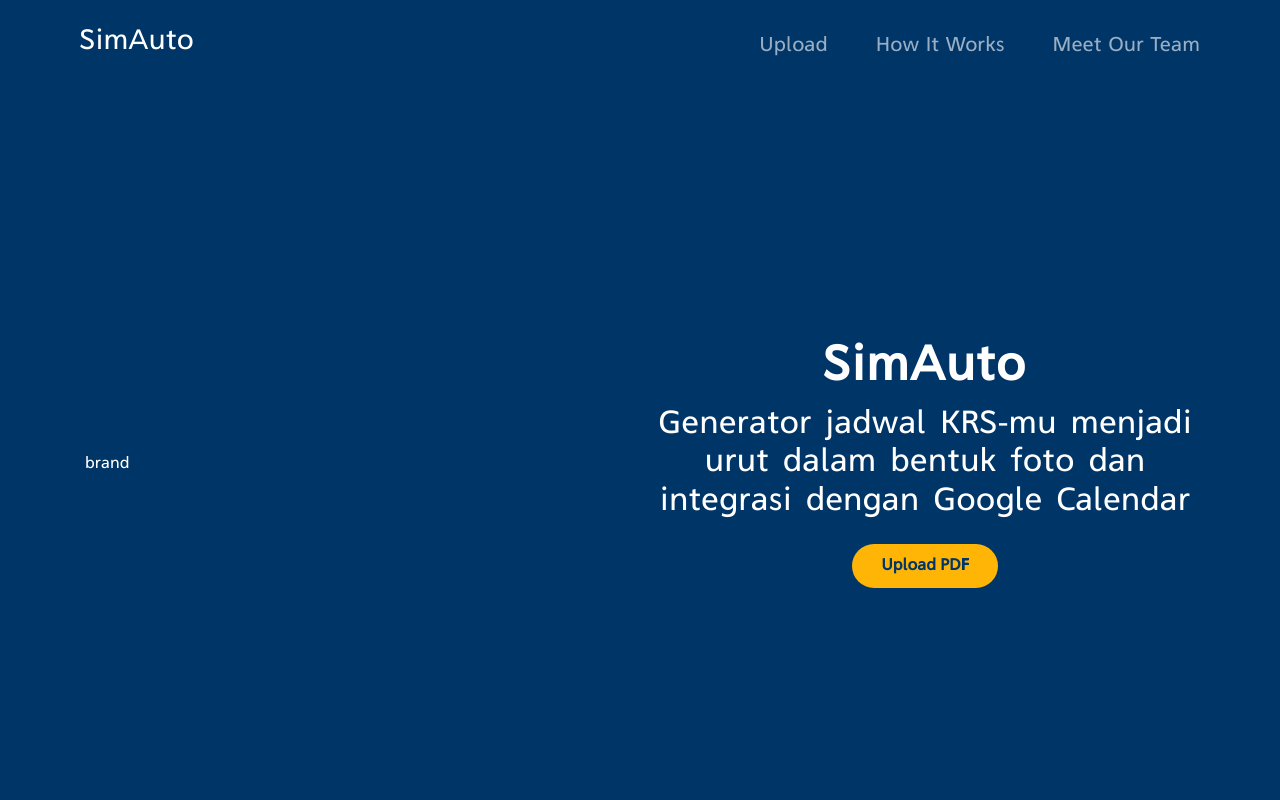
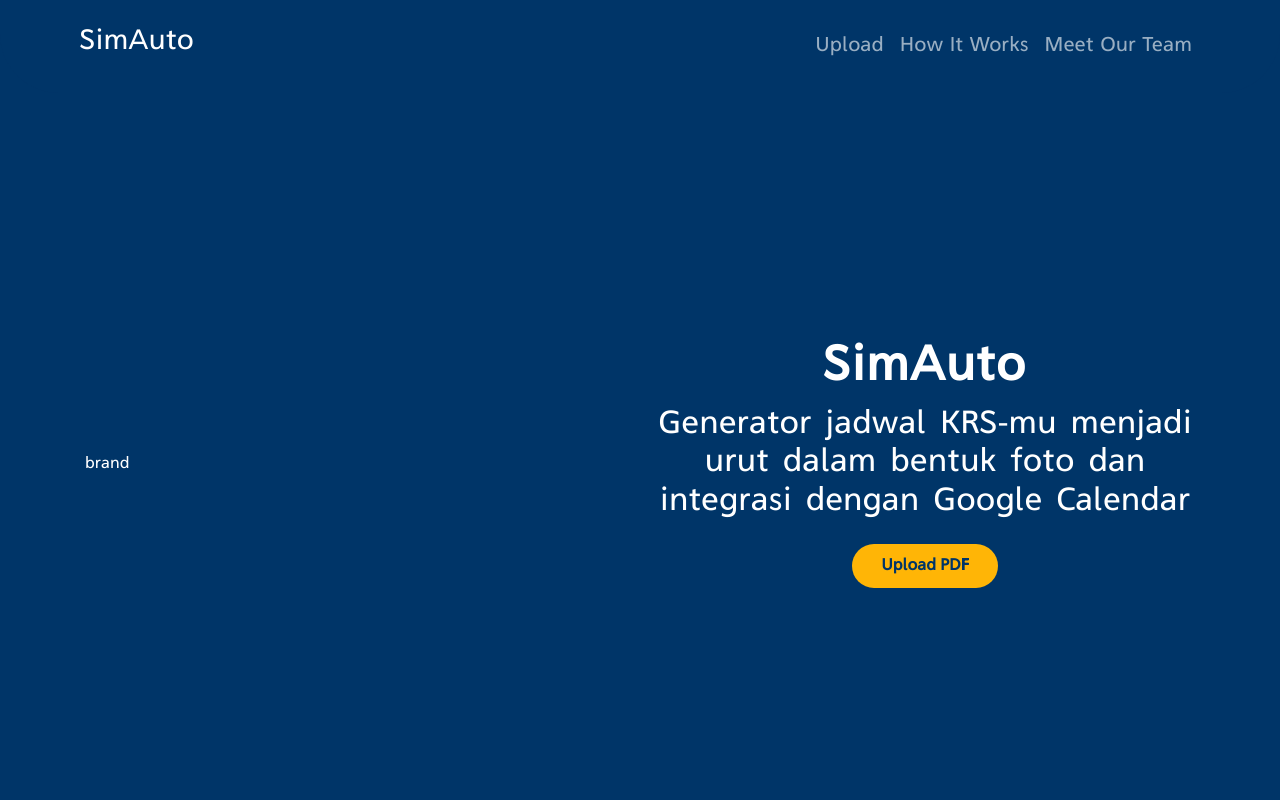
Before and after one commit to fearhunt/simauto, a Nuxt app: page / in a window 1280 px wide. Shown: the top 800 px of the page. Built offline with nearby package versions, Linux system fonts and the light colour scheme.

Commit message:
relative positioning

```diff
--- a/assets/scss/components/_navbar.scss
+++ b/assets/scss/components/_navbar.scss
@@ -6,7 +6,8 @@
     color: white;
   }
 
-  .simauto-nav-link {
+  .nav-item {
+    .nav-link {
       font-size: 1.25rem;
       color: white;
       opacity: 0.6;
@@ -18,8 +19,14 @@
         opacity: 1;
       }
 
+      &:focus {
+        outline: 0;
+        color: inherit;
+      }
+
       &:not(:last-child) {
         margin-right: 3rem;
       }
     }
   }
+}
--- a/components/navigations/Navbar.vue
+++ b/components/navigations/Navbar.vue
@@ -10,9 +10,9 @@
 
     <b-collapse id="nav-menu-collapse" is-nav>
       <b-navbar-nav class="ml-auto">
-        <a href="#" class="simauto-nav-link">Upload</a>
-        <a href="#how-it-works" class="simauto-nav-link">How It Works</a>
-        <a href="#our-team" class="simauto-nav-link">Meet Our Team</a>
+        <b-nav-item href="#introduction">Upload</b-nav-item>
+        <b-nav-item href="#how-it-works">How It Works</b-nav-item>
+        <b-nav-item href="#our-team">Meet Our Team</b-nav-item>
       </b-navbar-nav>
     </b-collapse>
   </b-navbar>
--- a/layouts/default.vue
+++ b/layouts/default.vue
@@ -5,6 +5,17 @@
     <Nuxt />
   </div>
 </template>
+
+<script>
+  export default {
+    head: {
+      bodyAttrs: {
+        'data-spy': 'scroll',
+        'data-target': '.navbar'
+      }
+    }
+  }
+</script>
 
 <style>
 .button--green {
```
Lines whose indentation alone changed are shown as unchanged.
